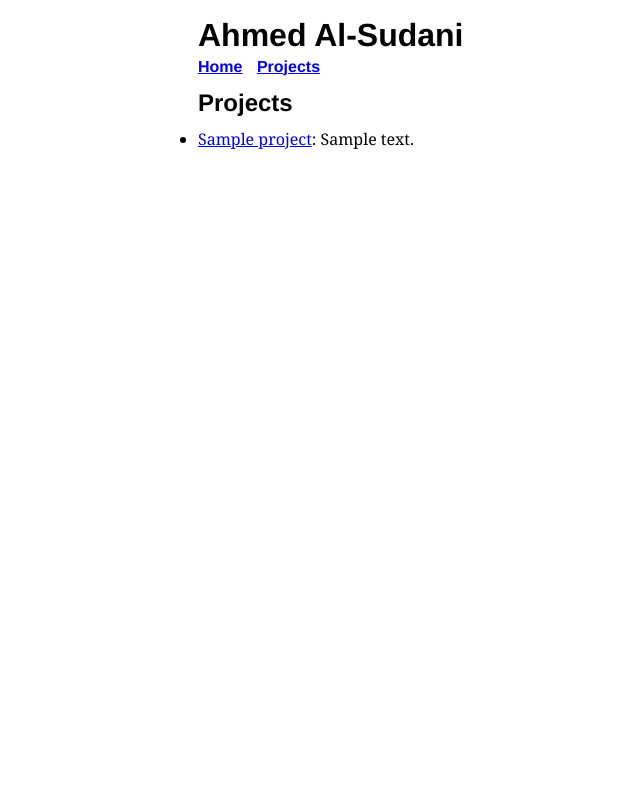
After one commit to ahmedalsudani/alsudani, a Django app: page /projects/ in a window 1280 px wide. The commit adds this page. Shown: the whole page, without its empty margins (147-787 px from the left). Run offline with Django 3.2, Linux system fonts and the light colour scheme; tables that the repository leaves empty hold one stand-in row (values such as "Sample post"); style sheets or scripts are compiled from the project's sources.

Commit message:
Add projects

```diff
--- a/alsudani/assets/sass/style.scss
+++ b/alsudani/assets/sass/style.scss
@@ -1,9 +1,18 @@
 $header-font: Arimo, sans-serif;
 $main-font: Merriweather, Georgia, serif;
 
-nav ul {
-  list-style-type: none;
-  padding: 0;
+nav {
+  ul {
+    list-style-type: none;
+    padding: 0;
+  }
+  li {
+    display: inline;
+    margin-right: 10px;
+  }
+  li:last-child {
+    margin-right: 0px;
+  }
 }
 
 * {
@@ -12,6 +21,7 @@ nav ul {
   -webkit-box-sizing: border-box; /* Safari/Chrome, other WebKit */
   -moz-box-sizing: border-box;    /* Firefox, other Gecko */
   box-sizing: border-box;         /* Opera/IE 8+ */
+  line-height: 1.3em;
 }
 
 html {
@@ -29,7 +39,7 @@ body {
   max-width: 600px;
   margin: 0 auto;
   min-height: 100%;
-  p, h1, h2, ul {
+  > * {
     padding: 5px 0;
     margin: 0 5px;
   }
@@ -43,6 +53,14 @@ body {
   }
 }
 
+h1, h2, h3,h4 {
+  font-family: $header-font;
+}
+
 p {
   text-align: justify;
 }
+
+.blist li {
+  margin: 5px initial;
+}
--- /dev/null
+++ b/alsudani/models.py
@@ -0,0 +1,12 @@
+from django.db import models
+
+
+class Project(models.Model):
+    project_name = models.CharField(max_length=200)
+    slug = models.SlugField()
+    project_url = models.URLField()
+    summary = models.TextField()
+    description = models.TextField()
+
+    def __unicode__(self):
+        return self.project_name
--- /dev/null
+++ b/alsudani/templates/alsudani/projects_home.html
@@ -0,0 +1,12 @@
+{% extends 'base.html' %}
+{% block content %}
+<h2> Projects </h2>
+
+<ul class="blist">
+{% for project in projects %}
+    <li>
+        <a href="{% url 'project' project.slug %}">{{ project.project_name }}</a>: {{ project.summary }}
+    </li>
+{% endfor %}
+</ul>
+{% endblock %}
--- a/alsudani/templates/base.html
+++ b/alsudani/templates/base.html
@@ -38,6 +38,7 @@
             <nav>
                 <ul>
                     <li><a href="{% url 'index' %}">Home</a></li>
+                    <li><a href="{% url 'projects_home' %}">Projects</a></li>
                     {% comment %}
                     <li><a href="/resume/"></a></li>
                     <li><a href="/lab/">lab</a></li>
--- a/alsudani/urls.py
+++ b/alsudani/urls.py
@@ -18,5 +18,7 @@ urlpatterns = patterns('',
 
     url(r'^admin/', include(admin.site.urls), name='admin'),
     url(r'^$', alsudani.views.about, name='index'),
+    url(r'^projects/$', alsudani.views.projects_home, name='projects_home'),
+    url(r'^projects/(?P<slug>[-\w]+)', alsudani.views.project_page, name='project'),
     url(r'^healthcheck/', lambda request: HttpResponse('OK'), name='healthcheck'),
 )
--- a/alsudani/views.py
+++ b/alsudani/views.py
@@ -1,7 +1,8 @@
 from django.shortcuts import render
-from django.http import HttpResponse
+from django.http import HttpResponse, Http404
 from django.template import loader, Context as DjangoContext
 from django.conf import settings
+from . import models
 # Create your views here.
 
 
@@ -13,12 +14,29 @@ class Context (DjangoContext):
             dict_['ga_code'] = settings.GA_CODE
         super(Context, self).__init__(dict_, *args, **kwargs)
 
+
 def index(request, template='alsudani/index.html'):
     t = loader.get_template(template)
     # How ugly
-    return HttpResponse(t.render(Context({
-    })))
+    return HttpResponse(t.render(Context({})))
+
 
 def about(request, template='alsudani/about.html'):
     t = loader.get_template(template)
-    return HttpResponse(t.render(Context({ 'title': 'About', })))
+    return HttpResponse(t.render(Context({'title': 'About', })))
+
+
+def projects_home(request, template='alsudani/projects_home.html'):
+    t = loader.get_template(template)
+    projects = models.Project.objects.all()
+    return HttpResponse(t.render(Context({'title': 'Projects', 'projects': projects})))
+
+
+def project_page(request, slug, template='alsudani/project.html'):
+    project_query = models.Project.objects.filter(slug=slug)
+    if (project_query):
+        project = project_query[0]
+        t = loader.get_template(template)
+        return HttpResponse(t.render(Context({'title': project.project_name, 'project': project})))
+    else:
+        raise Http404
--- a/requirements.txt
+++ b/requirements.txt
@@ -1,4 +1,4 @@
-Django==1.6.2
+Django==1.7
 argparse==1.2.1
 django-pipeline==1.3.21
 git+git://github.com/ahmedalsudani/django-simple-blog.git@markdown
```
Also changed, not shown: alsudani/admin.py (added, +8 -0 lines), alsudani/settings/base.py (+1 -8 lines), alsudani/templates/alsudani/project.html (added, +8 -0 lines).
